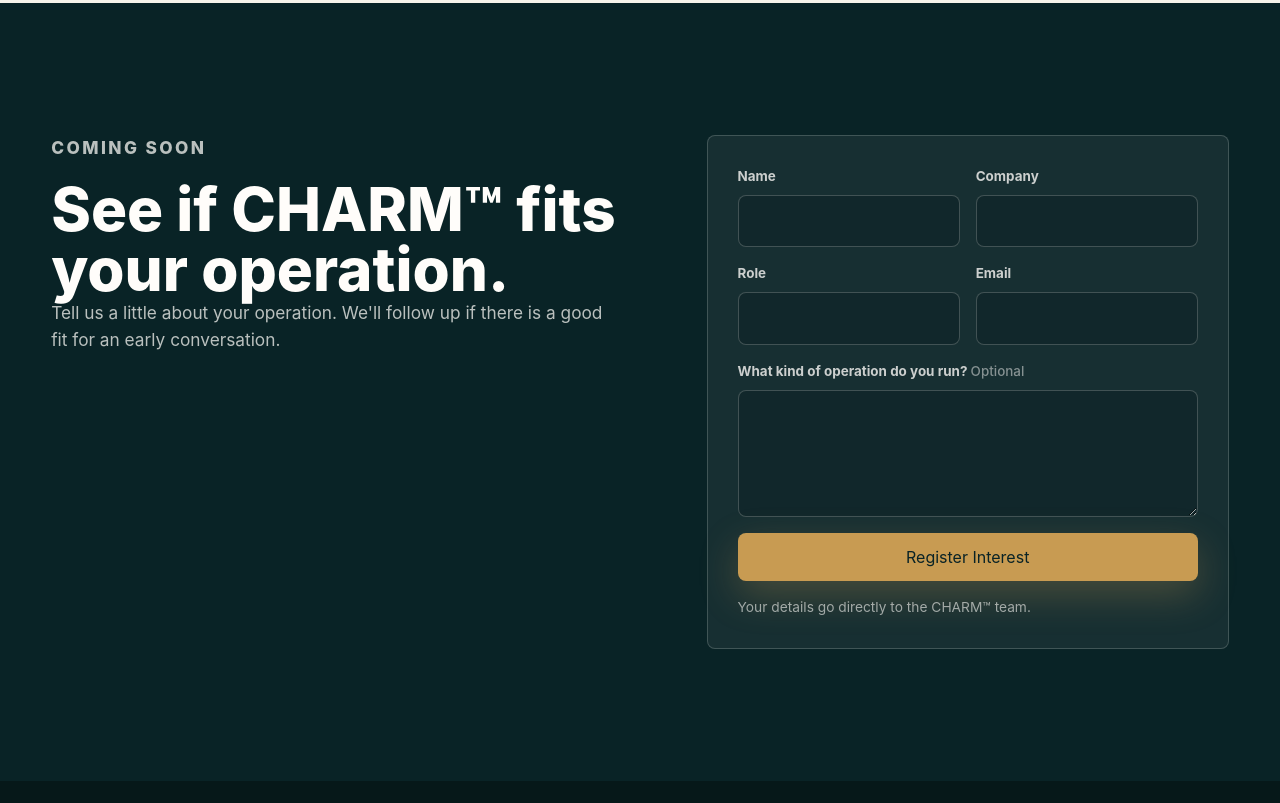
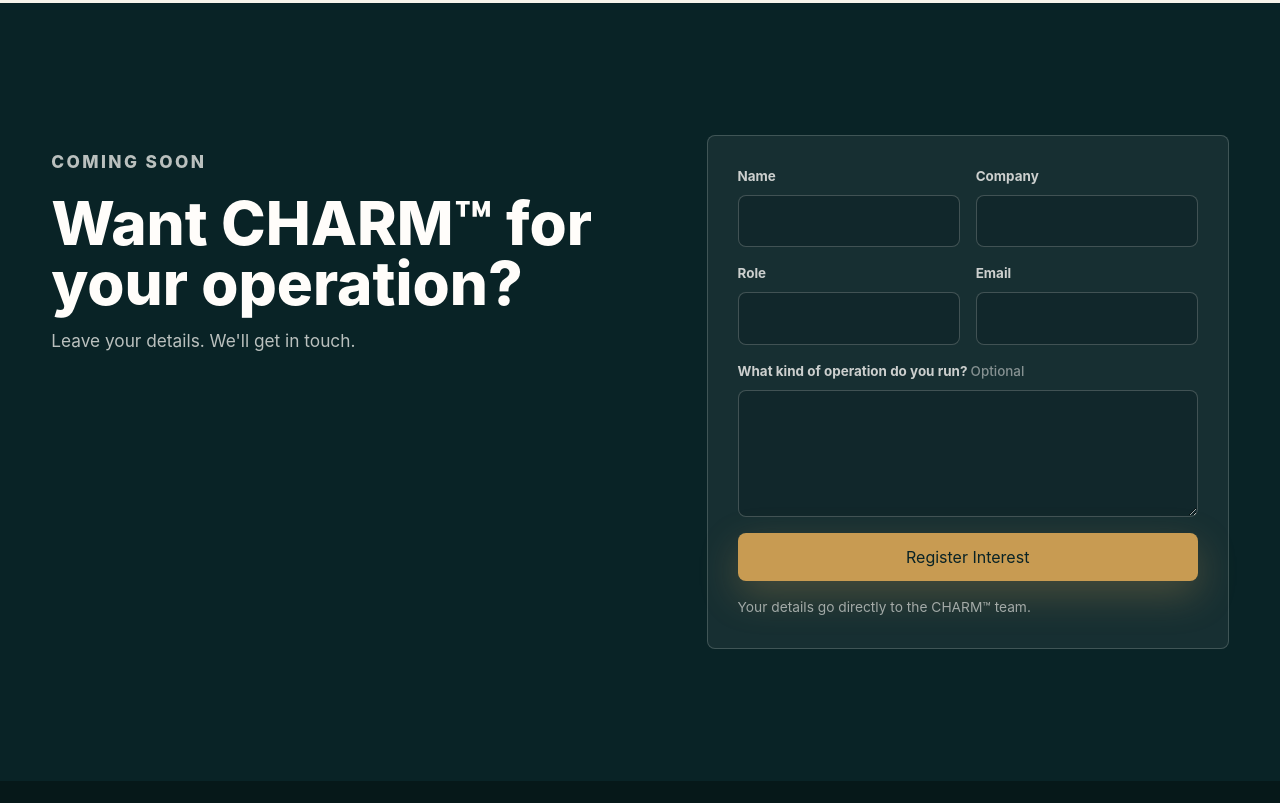
Before and after one commit to sudipc07/charmband, a plain HTML site: page index.html in a window 1280 px wide. Shown: the part 5020-5823 px from the top of the page. Drawn offline with Linux system fonts and the light colour scheme.

Commit message:
Simplify final CTA copy

```diff
--- a/index.html
+++ b/index.html
@@ -251,10 +251,9 @@
         <div class="section-inner pilot-layout">
           <div class="pilot-copy reveal">
             <p class="eyebrow">Coming soon</p>
-            <h2 id="pilot-title">See if CHARM™ fits your operation.</h2>
+            <h2 id="pilot-title">Want CHARM™ for your operation?</h2>
             <p>
-              Tell us a little about your operation. We'll follow up if there is a
-              good fit for an early conversation.
+              Leave your details. We'll get in touch.
             </p>
           </div>
           <form
--- a/styles.css
+++ b/styles.css
@@ -548,6 +548,7 @@
 
 .pilot-copy p {
   max-width: 620px;
+  margin-top: 14px;
   color: rgba(255, 253, 250, 0.72);
   font-size: 1.08rem;
 }
```
Also changed, not shown: 1 other file.
